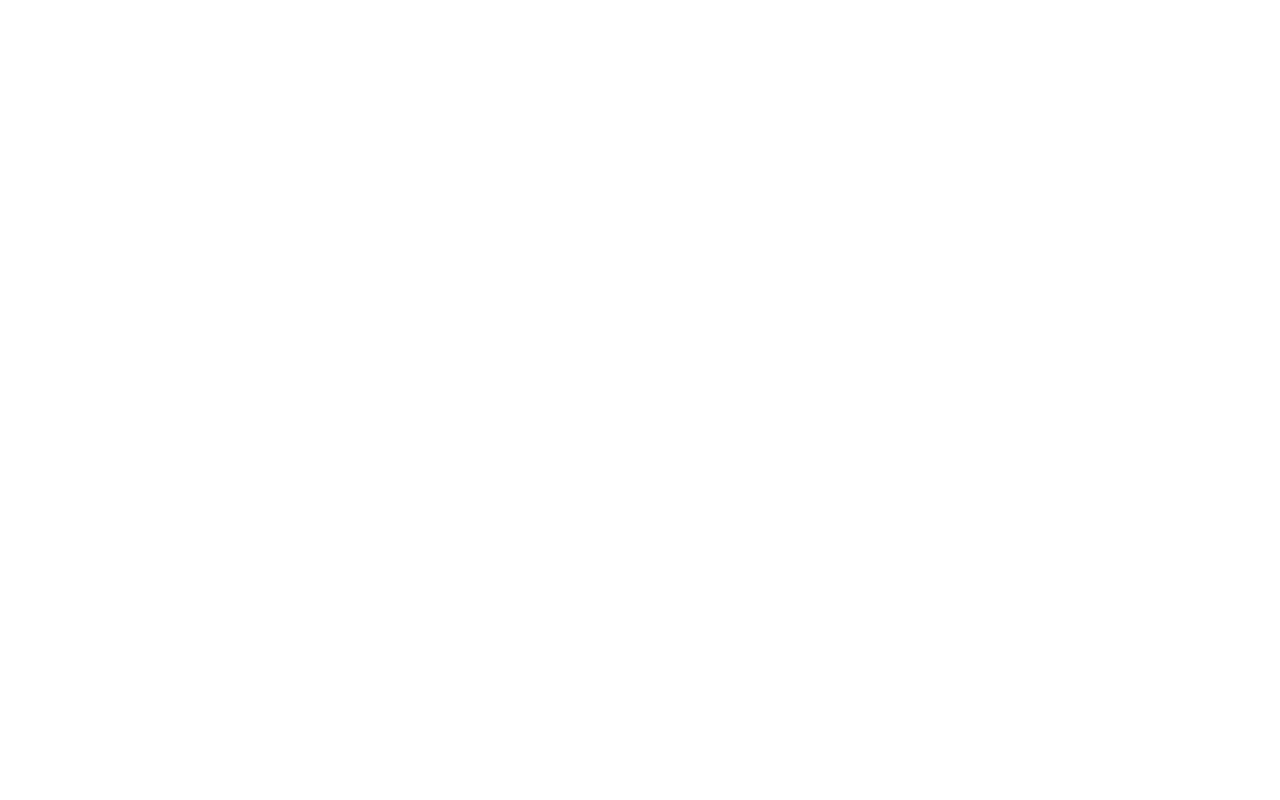
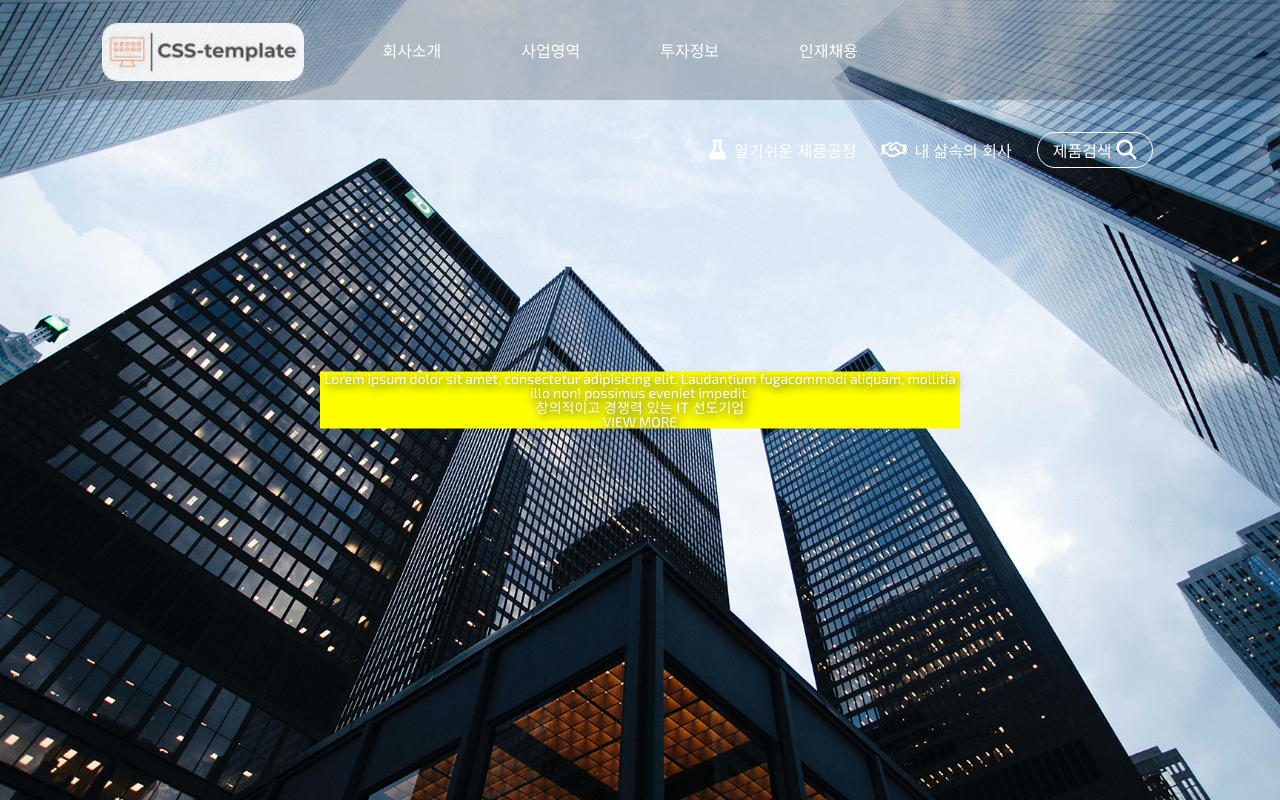
Before and after one commit to LeeKM321/css-template-company202401, a plain HTML site: page index.html in a window 1280 px wide. Drawn offline with nearby package versions, Linux system fonts and the light colour scheme.

Commit message:
header 완성 및 section.main 작성 중

```diff
--- a/css/main.css
+++ b/css/main.css
@@ -27,3 +27,129 @@ body {
 .en {
    font-family: 'Exo 2', sans-serif;
 }
+
+/* header style */
+header {
+  background: rgba(0, 0, 0, 0.2);
+  width: 100%;
+  height: 100px;
+  line-height: 100px;
+
+  position: fixed;
+  top: 0;
+  z-index: 9999;
+}
+
+header .inner-header {
+  /* background: orange; */
+  width: 84%;
+  margin: 0 auto;
+}
+
+header .inner-header .logo {
+  /* background: skyblue; */
+  float: left;
+  width: 200px;
+}
+
+header .inner-header .logo img {
+  width: 100%;
+  vertical-align: middle;
+
+  border: 1px solid #fff;
+  border-radius: 15px;
+  opacity: 0.9;
+}
+
+header .inner-header .gnb {
+  /* background: violet; */
+  float: left;
+  margin-left: 80px;
+}
+
+header .inner-header .gnb li {
+  margin-right: 80px;
+}
+
+header .inner-header .gnb li a {
+  display: block;
+}
+
+header .inner-header .gnb li a:hover {
+  color: #ff8342;
+}
+
+/* nav태그를 지목해서 gnb와 tnb의 글자를 한번에 지목 */
+header .inner-header nav li a {
+  font-size: 16px;
+  color: #fff;
+}
+
+header .inner-header .tnb {
+  /* background: greenyellow; */
+  float: right;
+}
+
+header .inner-header .tnb li {
+  margin-right: 25px;
+}
+
+header .inner-header .tnb li:first-child i,
+header .inner-header .tnb li:nth-child(2) i {
+  margin-right: 8px;
+  font-size: 20px;
+}
+
+header .inner-header .tnb li:last-child a {
+  border: 1px solid #fff;
+  border-radius: 30px;
+  padding: 5px 15px;
+}
+
+header .inner-header .tnb li:last-child a:hover {
+  background: #fff;
+  color: #ff8342;
+}
+
+header .inner-header .tnb li:last-child i {
+  margin-left: 5px;
+  font-size: 20px;
+}
+
+header .inner-header nav li {
+  float: left;
+}
+
+/* section.main style */
+
+section.main {
+  background: url(../img/vis_4.jpg) no-repeat center / cover fixed;
+  height: 100vh;
+  position: relative;
+}
+
+section.main .main-title {
+  background: yellow;
+
+  position: absolute;
+  top: 50%;
+  left: 50%;
+  transform: translate(-50%, -50%);
+
+  color: #fff;
+  text-align: center;
+  text-shadow: 2px 2px 10px #123;
+
+  animation: uprise 1s;
+}
+
+@keyframes uprise {
+  from {
+    opacity: 0;
+    top: 100%
+  }
+  to {
+    opacity: 1;
+    top: 50%;
+  }
+}
--- a/index.html
+++ b/index.html
@@ -1,14 +1,69 @@
 <!DOCTYPE html>
 <html lang="ko">
+
 <head>
   <meta charset="UTF-8">
   <meta name="viewport" content="width=device-width, initial-scale=1.0">
   <title>Document</title>
 
+  <!-- custom css -->
   <link rel="stylesheet" href="./css/main.css">
 
+  <!-- font awesome download js code -->
+  <script src="https://kit.fontawesome.com/861e945404.js" crossorigin="anonymous"></script>
+
 </head>
+
 <body>
 
+  <div class="wrap">
+    <!-- header -->
+    <header>
+      <div class="inner-header clearfix">
+        <h1 class="logo">
+          <a href="#">
+            <img src="./img/logo.jpg" alt="메인 로고이미지">
+          </a>
+        </h1>
+
+        <nav class="gnb">
+          <ul>
+            <li><a href="#">회사소개</a></li>
+            <li><a href="#">사업영역</a></li>
+            <li><a href="#">투자정보</a></li>
+            <li><a href="#">인재채용</a></li>
+          </ul>
+        </nav>
+
+        <nav class="tnb">
+          <ul>
+            <li><a href="#"><i class="fa-solid fa-flask"></i>알기쉬운 제품공정</a></li>
+            <li><a href="#"><i class="fa-regular fa-handshake"></i>내 삶속의 회사</a></li>
+            <li><a href="#">제품검색<i class="fa-solid fa-magnifying-glass"></i></a></li>
+          </ul>
+        </nav>
+
+      </div>
+    </header>
+    <!-- end header -->
+
+    <!-- section main -->
+    <section class="main">
+      <div class="main-title">
+        <h2 class="en">
+          Lorem ipsum dolor sit amet, consectetur adipisicing elit. Laudantium fugacommodi aliquam,
+          mollitia illo non!
+          possimus eveniet impedit.
+        </h2>
+        <p>창의적이고 경쟁력 있는 IT 선도기업</p>
+        <a href="#" class="view en">VIEW MORE</a>
+      </div>
+    </section>
+    <!-- end section main -->
+
+
+  </div>
+
 </body>
+
 </html>
```
